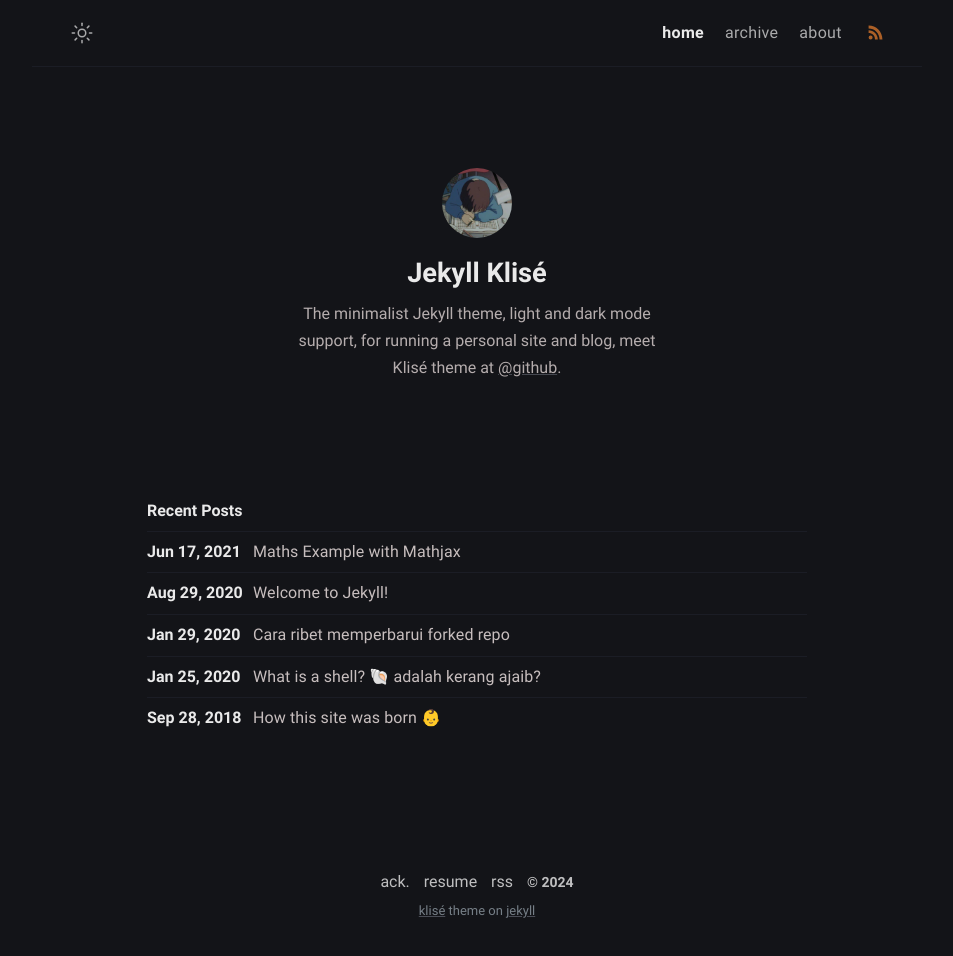
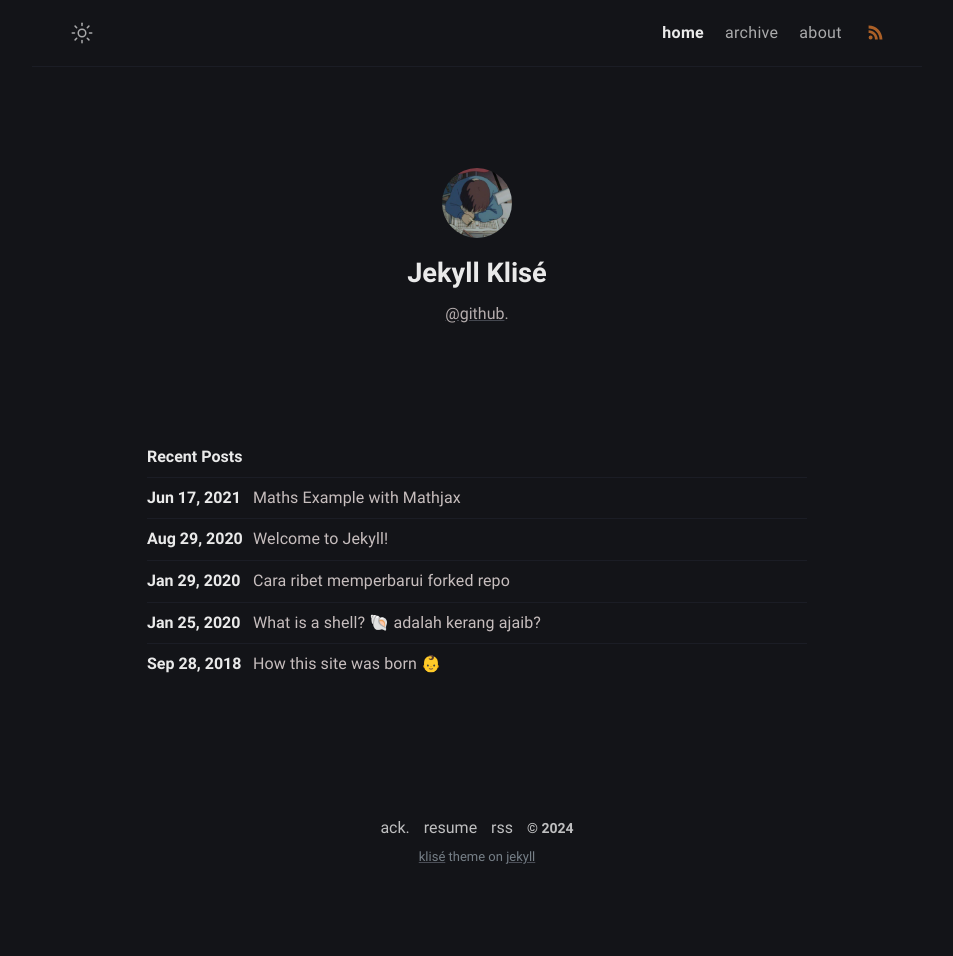
Before and after one commit to JinwonShen/JinwonShen.github.io, a Jekyll site: the page built from index.md, in a window 1280 px wide. Shown: the whole page, without its empty margins (163-1116 px from the left). Built offline with Jekyll 4.4.1, drawn with Linux system fonts in a browser that asks for light colours; after the commit the page ends 902 px from its top, so only the background shows below that.

Commit message:
Update _config.yml

```diff
--- a/_config.yml
+++ b/_config.yml
@@ -6,20 +6,19 @@
 lang: en-US # default lang
 timezone: Asia/Jakarta # set your timezone
 image: assets/img/ogp.png # This image used for Open Graph more info https://ogp.me/
-repo: https://github.com/piharpi/jekyll-klise # site repo [optional]
+repo: https://github.com/piharpi/JinwonShen # site repo [optional]
 mode: dark # default theme "dark" | "light"
 
 # Profile settings
 author:
   name: Jekyll Klisé # author name
   bio: >- # tell to the world
-    The minimalist Jekyll theme, light and dark mode support, for running a personal site and blog,
-    meet Klisé theme at <a href="https://github.com/piharpi/jekyll-klise" target="_blank" rel="noopener">@github</a>.
-  username: username # general username
-  github: github_username # github username
-  twitter: twitter_username # twitter username
-  facebook: facebook_username # facebook username
-  email: your-email@email.com # email adress
+    <a href="https://github.com/piharpi/JinwonShen" target="_blank" rel="noopener">@github</a>.
+  username: ShenJinwon # general username
+  github: JinWonShen # github username
+  twitter: xxx # twitter username
+  facebook: xxx # facebook username
+  email: bosv031999@gmail.com # email adress
   avatar: /assets/img/avatar.jpg # change with your own avatar
 
 # URL settings
```
